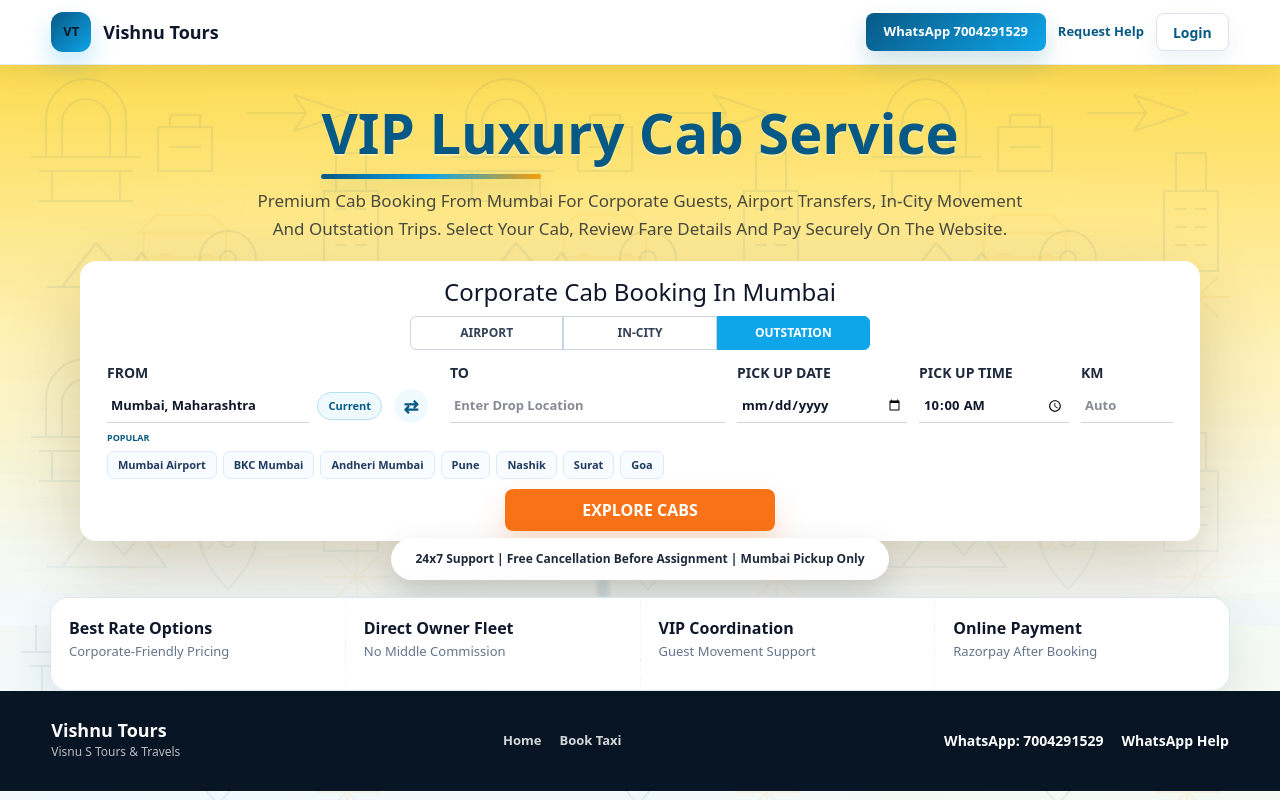
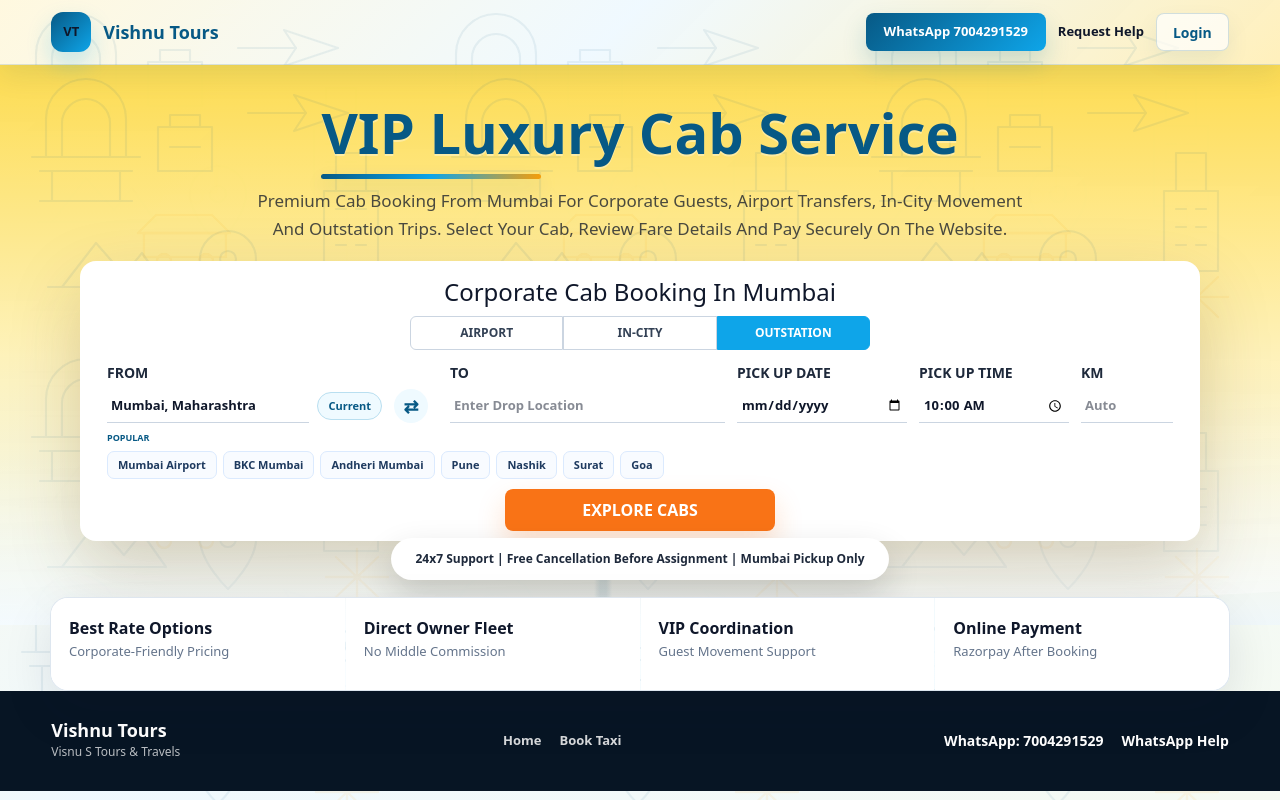
Before and after one commit to 9097881689/vishnu-tours, a Next.js app: page / in a window 1280 px wide. Built offline with nearby package versions, Linux system fonts and the light colour scheme.

Commit message:
Match single menu with homepage backdrop

```diff
--- a/app/globals.css
+++ b/app/globals.css
@@ -4245,11 +4245,14 @@
   position: sticky;
   top: 0;
   z-index: 40;
-  background: #ffffff;
+  background:
+    var(--homepage-pattern),
+    linear-gradient(135deg, rgba(255, 248, 223, 0.96) 0%, rgba(239, 249, 255, 0.96) 48%, rgba(255, 239, 184, 0.94) 100%);
+  background-size: 420px 280px, auto;
   color: #0f172a;
-  border-bottom: 1px solid rgba(0, 0, 0, 0.08);
-  box-shadow: 0 8px 26px rgba(0, 0, 0, 0.08);
-  backdrop-filter: none;
+  border-bottom: 1px solid rgba(7, 89, 133, 0.14);
+  box-shadow: 0 10px 28px rgba(7, 89, 133, 0.1);
+  backdrop-filter: blur(14px);
 }
 
 .top-strip span {
@@ -4273,11 +4276,11 @@
 }
 
 .main-menu .brand strong {
+  color: #075985;
+}
+
+.main-menu .header-actions a:not(.call-button) {
   color: #0f172a;
-}
-
-.main-menu .header-actions a:not(.call-button) {
-  color: #075985;
   font-weight: 900;
 }
 
@@ -4292,8 +4295,8 @@
 }
 
 .main-menu .login-button {
-  background: #ffffff;
-  border-color: #dbe4ee;
+  background: rgba(255, 255, 255, 0.72);
+  border-color: rgba(7, 89, 133, 0.18);
   color: #075985;
   box-shadow: 0 10px 22px rgba(7, 89, 133, 0.08);
 }
```
